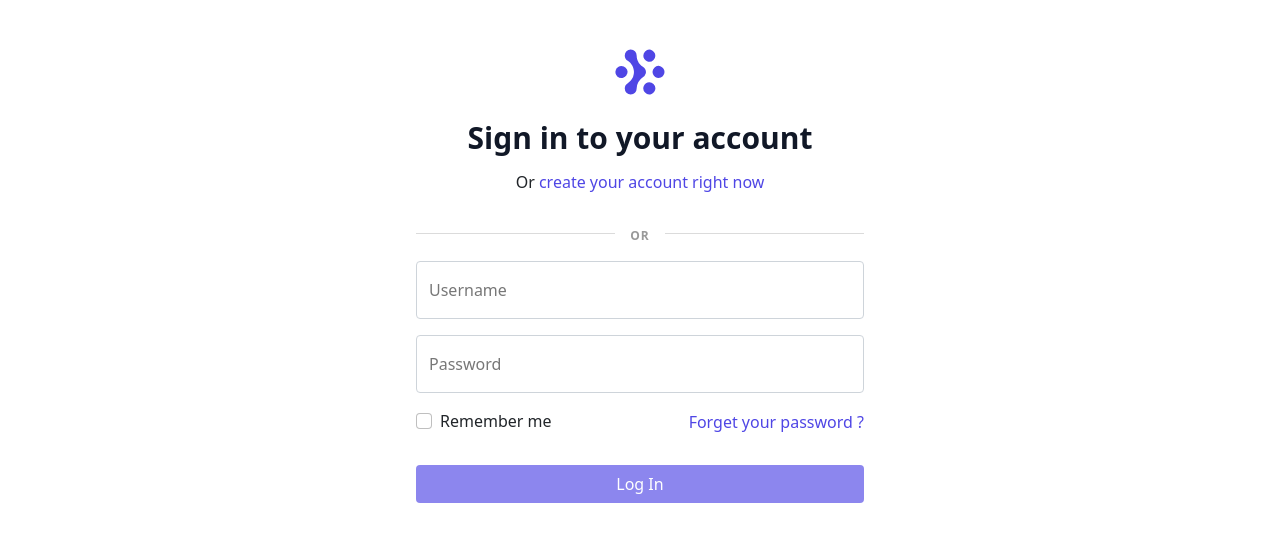
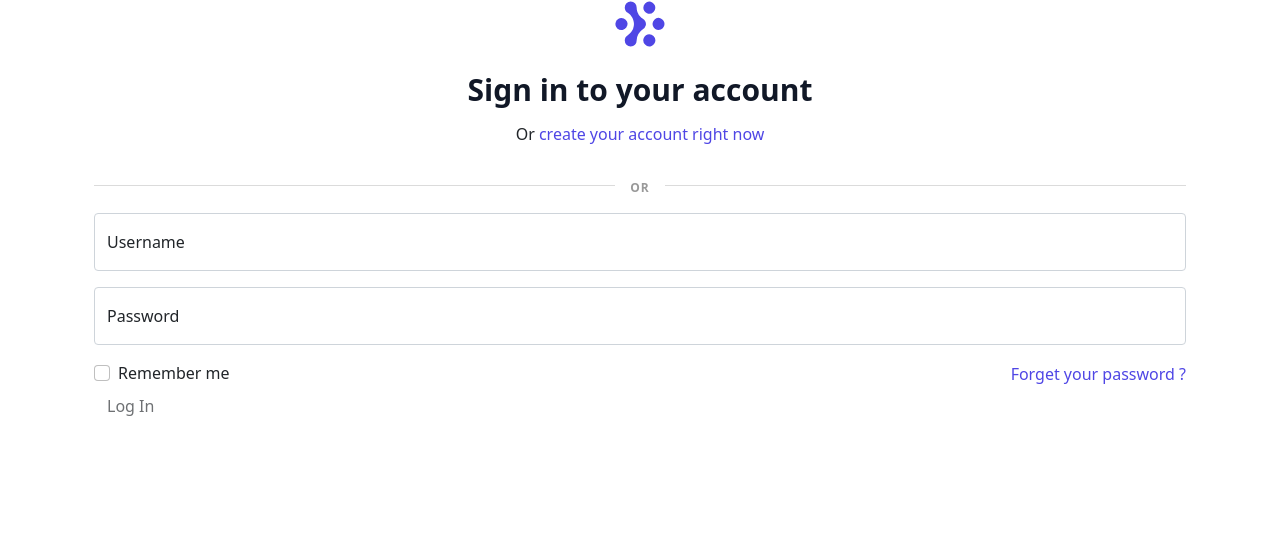
Before and after one commit to AbdallahHemdan/eLearn, a Vue app in the folder e-learn/: page /login in a window 1280 px wide. Shown: the top 542 px of the page. Built offline with nearby package versions, Linux system fonts and the light colour scheme.

Commit message:
refactor(Login): :recycle: refactor login page

```diff
--- a/e-learn/src/components/auth/LoginForm/login-form.vue
+++ b/e-learn/src/components/auth/LoginForm/login-form.vue
@@ -1,5 +1,5 @@
 <template>
-  <form class="form-container">
+  <form class="login">
     <!-- Username Field -->
     <div class="form-floating mb-3">
       <input
@@ -9,7 +9,7 @@
         placeholder="Username"
         v-model="username"
       />
-      <label for="username" class="input-label">Username</label>
+      <label for="username" class="auth__input-label">Username</label>
     </div>
 
     <!-- Password Field -->
@@ -21,7 +21,7 @@
         placeholder="Password"
         v-model="password"
       />
-      <label for="password" class="input-label">Password</label>
+      <label for="password" class="auth__input-label">Password</label>
     </div>
 
     <div class="alert alert-danger err-msg" role="alert" v-show="errorMessage">
@@ -42,16 +42,16 @@
       </div>
 
       <div class="forgot-password col-md">
-        <a href="/forgot-password" class="forgot-text"> Forget your password ? </a>
+        <a href="/forgot" class="forgot-text"> Forget your password ? </a>
       </div>
     </div>
 
     <!-- Login Btn -->
     <button
       type="submit"
-      class="btn btn-block login-btn"
+      class="auth__submit-btn btn btn-block"
       :disabled="!username || !password"
-      @click.prevent="login"
+      @click.prevent="submit"
     >
       Log In
     </button>
@@ -81,7 +81,7 @@ export default {
     },
   },
   methods: {
-    login() {
+    submit() {
       axios
         .post(`${base}/login`, this.payload)
         .then(response => {
@@ -101,31 +101,6 @@ export default {
 </script>
 
 <style lang="scss" scoped>
-.form-main {
-  width: 100%;
-  min-height: 500px;
-  background-color: #fff;
-  border-radius: 8px;
-  padding: 8px;
-}
-
-.input-label {
-  color: #777;
-}
-
-.login-btn {
-  margin-top: 30px;
-  margin-bottom: 30px;
-  padding: 6px;
-  width: 100%;
-  background-color: $main-color;
-  color: $white;
-
-  &:hover {
-    background-color: $sub-color;
-  }
-}
-
 .forgot-password {
   text-align: end;
 }
--- a/e-learn/src/views/login.vue
+++ b/e-learn/src/views/login.vue
@@ -1,6 +1,6 @@
 <template>
-  <div class="container c-auth-wrapper">
-    <div class="login-form">
+  <div class="container auth">
+    <div class="auth__wrapper">
       <form-header
         href="/signup"
         main-title="Sign in to your account"
@@ -15,31 +15,12 @@
 </template>
 
 <script>
-import OrDivider from '../components/common/OrDivider/OrDivider.vue';
-import FormHeader from '../components/auth/FormHeader/form-header.vue';
-import LoginForm from '../components/auth/LoginForm/login-form.vue';
-
 export default {
   name: 'Login',
-  components: { FormHeader, OrDivider, LoginForm },
+  components: {
+    LoginForm: () => import('@/components/auth/LoginForm/login-form.vue'),
+    OrDivider: () => import('@/components/common/OrDivider/OrDivider.vue'),
+    FormHeader: () => import('@/components/auth/FormHeader/form-header.vue'),
+  },
 };
 </script>
-
-<style lang="scss" scoped>
-.login-form {
-  min-height: 576px;
-  max-width: 28rem;
-  width: 100%;
-}
-
-.c-auth-wrapper {
-  display: flex;
-  justify-content: center;
-  align-items: center;
-  min-height: 100%;
-  padding-top: 3rem;
-  padding-bottom: 3rem;
-  padding-left: 1rem;
-  padding-right: 1rem;
-}
-</style>
```
